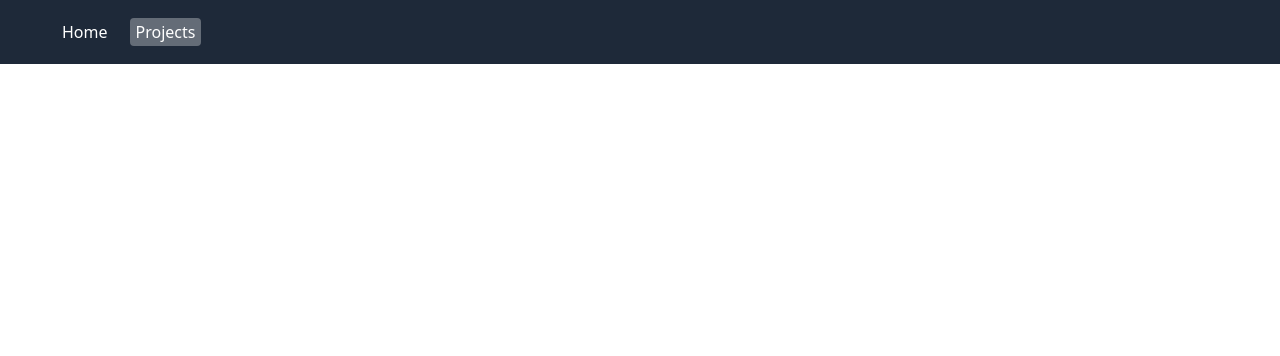
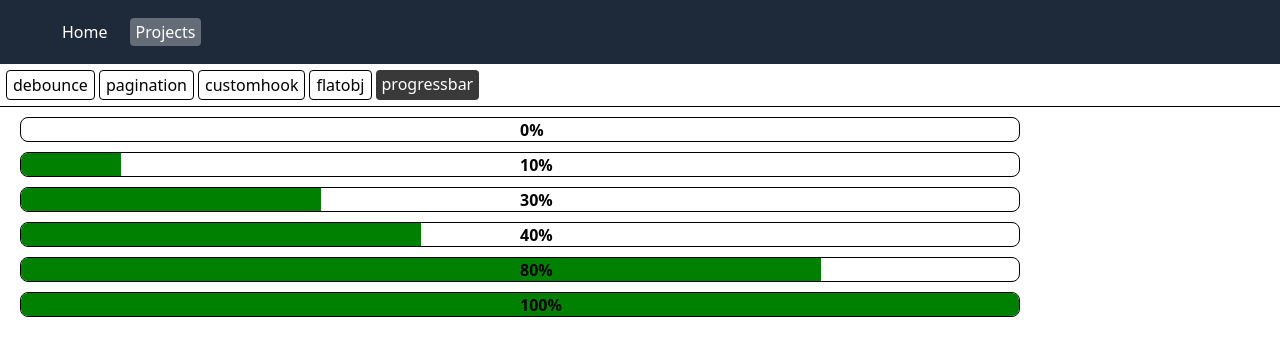
Before and after one commit to Vivek-Vishwakarma/machine-coding, a React (Vite) app: page /projects/progressbar in a window 1280 px wide. Before the commit this address had no page. Shown: the top 356 px of the page. Built offline with nearby package versions, Linux system fonts and the light colour scheme.

Commit message:
added procress bar

```diff
--- a/src/App.css
+++ b/src/App.css
@@ -1,76 +1,76 @@
-*{
+* {
   box-sizing: border-box;
 }
-.nav-link{
+.nav-link {
   color: white;
   padding: 2px 6px;
 }
-.active-link{
+.active-link {
   color: white;
   background-color: rgba(245, 245, 245, 0.326);
   padding: 2px 6px;
   border-radius: 4px;
 }
-.debounce-input{
+.debounce-input {
   border: 2px solid black;
 }
-.dropdown-container{
+.dropdown-container {
   height: 200px;
   overflow: auto;
   border: 1px solid black;
   border-radius: 4px;
-  li{
+  li {
     cursor: pointer;
   }
 }
-.project-route{
+.project-route {
   display: flex;
   margin: 4px;
-  a{
+  a {
     margin: 2px;
     border-radius: 4px;
   }
-  .active-link{
+  .active-link {
     background-color: rgba(0, 0, 0, 0.775);
     color: white;
   }
-  .nav-link{
+  .nav-link {
     color: black;
     border: 1px solid black;
   }
 }
-.project-container{
+.project-container {
   margin: 10px;
 }
-.flat{
+.flat {
   word-wrap: break-word;
 }
-.pg-container{
+.pg-container {
   border: 1px solid black;
   padding: 6px;
 }
-.pg-element{
+.pg-element {
   padding: 4px 10px;
   margin: 2px;
   border: 1px solid black;
   cursor: pointer;
 }
-.pg-active{
+.pg-active {
   color: white;
   background-color: black;
 }
-.pg-element:disabled{
+.pg-element:disabled {
   background-color: gray;
   opacity: 0.5;
   cursor: not-allowed;
 }
-.prod-container{
+.prod-container {
   display: flex;
   flex-wrap: wrap;
   height: 400px;
   overflow: auto;
 }
-.prod{
+.prod {
   border: 1px solid black;
   width: 200px;
   height: 150px;
@@ -79,14 +79,43 @@
   justify-content: center;
   align-items: center;
 }
-.prod img{
+.prod img {
   height: 100px;
 }
-.prod span{
+.prod span {
   text-align: center;
   margin: 4px 0px;
 }
-.use-fetch{
+.use-fetch {
   height: 80vh;
   overflow: scroll;
 }
+.progress-container {
+  width: 1000px;
+  height: 25px;
+  border-radius: 8px;
+  border: 1px solid black;
+  margin: 10px;
+  overflow: hidden;
+  display: flex;
+  position: relative;
+}
+.progress-inner {
+  animation: 400ms ease-in slideInFromLeft;
+  background-color: green;
+  text-align: center;
+}
+.percentage {
+  position: absolute;
+  left: 50%;
+  color: black;
+  font-weight: bold;
+}
+@keyframes slideInFromLeft {
+  0% {
+    transform: translateX(-100%);
+  }
+  100% {
+    transform: translateX(0);
+  }
+}
--- a/src/App.jsx
+++ b/src/App.jsx
@@ -6,6 +6,7 @@ import DropdownDebounce from "./machine-coding/DropdownDebounce";
 import Pagination from "./machine-coding/Pagination";
 import CustomHook from "./machine-coding/CustomHook";
 import FlatteningObj from "./machine-coding/FlatteningObj";
+import ProgressBar from "./machine-coding/ProgressBar";
 
 function App() {
   const Home = lazy(() => import("./pages/Home"));
@@ -15,6 +16,7 @@ function App() {
     { path: "pagination", element: <Pagination /> },
     { path: "customhook", element: <CustomHook /> },
     { path: "flatobj", element: <FlatteningObj /> },
+    { path: "progressbar", element: <ProgressBar /> },
   ];
   return (
     <>
--- /dev/null
+++ b/src/machine-coding/ProgressBar.jsx
@@ -0,0 +1,28 @@
+import React from "react";
+
+const ProgressBar = () => {
+  let percentageArr = [0, 10, 30, 40, 80, 100];
+  return (
+    <>
+      {percentageArr.map((e) => (
+        <Progress key={e} percentage={e} />
+      ))}
+    </>
+  );
+};
+
+const Progress = ({ percentage }) => {
+  return (
+    <>
+      <div className="progress-container">
+        <div
+          className="progress-inner"
+          style={{ width: percentage * 10 + "px" }}
+        ></div>
+        <div className="percentage">{percentage}%</div>
+      </div>
+    </>
+  );
+};
+
+export default ProgressBar;
--- a/src/pages/Projects.jsx
+++ b/src/pages/Projects.jsx
@@ -9,12 +9,13 @@ const Projects = () => {
     { name: "/projects/pagination" },
     { name: "/projects/customhook" },
     { name: "/projects/flatobj" },
+    { name: "/projects/progressbar" },
   ];
   useEffect(() => {
-    if (location.pathname.split('/').length == 2) {
-      navigate(routes[0].name)
+    if (location.pathname.split("/").length == 2) {
+      navigate(routes[0].name);
     }
-  }, [])
+  }, []);
 
   return (
     <>
@@ -27,7 +28,7 @@ const Projects = () => {
               isActive ? "active-link" : "nav-link"
             }
           >
-            {e.name.split('/')[2]}
+            {e.name.split("/")[2]}
           </NavLink>
         ))}
       </div>
```
